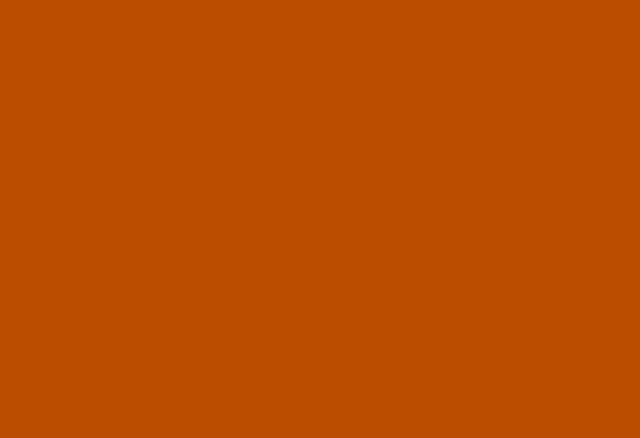
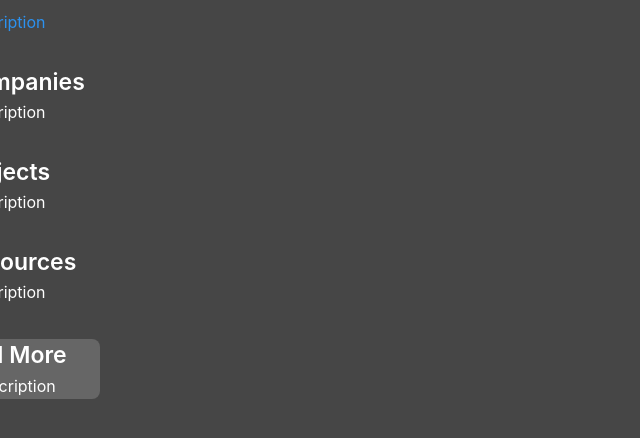
Before and after one commit to Krupko/idea-manager, a React (Vite) app: page / in a window 1280 px wide. Shown: the top 438 px of the page, without its empty margins (0-640 px from the left). Built offline with nearby package versions, Linux system fonts and the light colour scheme.

Commit message:
Добавлен sidebar

```diff
--- a/src/App/App.scss
+++ b/src/App/App.scss
@@ -1,51 +1 @@
 @use '../scss/mixins-flex.scss' as *;
-
-.frame {
-  align-items: stretch;
-  background-color: var(--color-bg-basic);
-  display: flex;
-  height: 1160px;
-  justify-content: flex-start;
-  width: 1600px;
-}
-
-.sitebar {
-  background-color: var(--color-bg-black);
-  height: 100%;
-  width: 65px;
-
-  padding: {
-    bottom: 20px;
-    top: 33px;
-  }
-
-  @include flex-col-betw-center;
-}
-
-.list-icon {
-  @include flex-col-betw-center;
-
-  row-gap: 44px;
-}
-
-.sitebar-icon {
-  color: var(--color-white);
-  height: 30px;
-  transition: 0.5s;
-  width: 60px;
-
-  &:hover {
-    color: var(--color-grei);
-  }
-}
-
-.sitebar-button {
-  cursor: pointer;
-
-  @include flex-center;
-}
-
-.test {
-  height: auto;
-  width: 100%;
-}
--- a/src/App/App.tsx
+++ b/src/App/App.tsx
@@ -1,46 +1,8 @@
 import './App.scss';
-import { Burger } from '@/components/ui/Icon/Burger';
-import { Button } from '../components/Button/Button.tsx';
-import { Download } from '@/components/ui/Icon/Download.tsx';
-import { Bell } from '@/components/ui/Icon/Bell.tsx';
-import { Box } from '@/components/ui/Icon/Box.tsx';
-import { Heart } from '@/components/ui/Icon/Heart.tsx';
-import { Github } from '@/components/ui/Icon/Github.tsx';
-import { Image } from '@/components/ui/Icon/Image.tsx';
-import { Command } from '@/components/ui/Icon/Command.tsx';
-import { Mapping } from '@/components/ui/Icon/Mapping.tsx';
-import { Instagram } from '@/components/ui/Icon/Imstagram.tsx';
-import { Frame } from '@/components/ui/Icon/Frame.tsx';
+import { Layout } from '@/components/layout/Layout';
 
 function App() {
-  return (
-    <>
-      <main className='frame'>
-        <section className='sitebar'>
-          <div className='list-icon'>
-            <Button className='sitebar-button'>
-              <Burger className='sitebar-icon' />
-            </Button>
-            <Bell className='sitebar-icon' />
-            <Box className='sitebar-icon' />
-            <Heart className='sitebar-icon' />
-            <Github className='sitebar-icon' />
-            <Command className='sitebar-icon' />
-            <Frame className='sitebar-icon' />
-            <Image className='sitebar-icon' />
-            <Mapping className='sitebar-icon' />
-            <Instagram className='sitebar-icon' />
-          </div>
-
-          <Button className='sitebar-button'>
-            <Download className='sitebar-icon' />
-          </Button>
-        </section>
-
-        <div className='test bg-amber-700'></div>
-      </main>
-    </>
-  );
+  return <Layout />;
 }
 
 export default App;
--- a/src/components/Button/Button.tsx
+++ b/src/components/Button/Button.tsx
@@ -3,7 +3,7 @@ import type { ReactNode } from 'react';
 export interface ButtonProps {
   onClick?: () => void;
   className?: string;
-  children?: ReactNode | string;
+  children?: ReactNode;
 }
 
 export const Button = ({ onClick, className = '', children }: ButtonProps) => {
--- /dev/null
+++ b/src/components/layout/Header/Header.tsx
@@ -0,0 +1,3 @@
+export const Header = () => {
+  return <header className='header'></header>;
+};
--- /dev/null
+++ b/src/components/layout/Layout.scss
@@ -0,0 +1,27 @@
+.frame {
+  align-items: stretch;
+  background-color: var(--color-bg-basic);
+  display: flex;
+  height: 1160px;
+  justify-content: flex-start;
+  width: 1600px;
+}
+
+.content {
+  display: flex;
+  flex-direction: column;
+  height: 100%;
+  width: 100%;
+}
+
+.header {
+  background-color: var(--color-bg-basic);
+  height: 85px;
+  width: 100%;
+}
+
+.section {
+  background-color: var(--color-bg-basic);
+  height: 100%;
+  width: 100%;
+}
--- /dev/null
+++ b/src/components/layout/Layout.tsx
@@ -0,0 +1,15 @@
+import './Layout.scss';
+import { Sidebar } from './Sidebar/Sidebar.tsx';
+import { Header } from './Header/Header';
+
+export const Layout = () => {
+  return (
+    <div className='frame'>
+      <Sidebar />
+      <div className='content'>
+        <Header />
+        <main className='section'>kljfl;asdkfjalsdfkjlasj</main>
+      </div>
+    </div>
+  );
+};
--- /dev/null
+++ b/src/components/layout/Sidebar/IconBar.tsx
@@ -0,0 +1,51 @@
+import {
+  Bell,
+  Box,
+  Command,
+  CloudDownload,
+  Heart,
+  Image as ImageIcon,
+  MapPin,
+  Menu as MenuIcon,
+  Ellipsis,
+} from 'lucide-react';
+import { Github } from '../../ui/Icon/Github.tsx';
+import { Instagram } from '../../ui/Icon/Instagram.tsx';
+import type React from 'react';
+
+interface IconItem {
+  id: string;
+  icon: React.ReactNode;
+}
+const topIcon: IconItem[] = [
+  { id: 'menu', icon: <MenuIcon /> },
+  { id: 'bell', icon: <Bell /> },
+  { id: 'box', icon: <Box /> },
+  { id: 'heart', icon: <Heart /> },
+  { id: 'github', icon: <Github /> },
+  { id: 'command', icon: <Command /> },
+  { id: 'ellipsis', icon: <Ellipsis /> },
+  { id: 'image', icon: <ImageIcon /> },
+  { id: 'mappin', icon: <MapPin /> },
+  { id: 'instagram', icon: <Instagram /> },
+];
+
+export const IconBar = () => {
+  return (
+    <aside className='aside'>
+      <nav className='nav-icon'>
+        <div className='list-icon'>
+          {topIcon.map((item) => (
+            <button className='sidebar-button' key={item.id}>
+              {item.icon}
+            </button>
+          ))}
+        </div>
+
+        <button className='sidebar-button'>
+          <CloudDownload className='sidebar-icon' />
+        </button>
+      </nav>
+    </aside>
+  );
+};
--- /dev/null
+++ b/src/components/layout/Sidebar/NavPanel.tsx
@@ -0,0 +1,34 @@
+import { Circle } from 'lucide-react';
+
+interface NavItem {
+  id: string;
+  icon?: React.ReactNode;
+  title: string;
+  description: string;
+  className?: string;
+}
+
+const navItem: NavItem[] = [
+  { id: 'my-tracks', icon: <Circle />, title: 'My Tracks', description: 'Description' },
+  { id: 'companies', icon: <Circle />, title: 'Companies', description: 'Description' },
+  { id: 'projects', icon: <Circle />, title: 'Projects', description: 'Description' },
+  { id: 'resources', icon: <Circle />, title: 'Resources', description: 'Description' },
+  { id: 'add-more', title: 'Add More', description: 'Description' },
+];
+
+export const NavPanel = () => {
+  return (
+    <aside className='list-button'>
+      <div className='logo'>trello</div>
+      {navItem.map((item) => (
+        <button className={item.id === 'add-more' ? 'add-more' : undefined} key={item.id}>
+          {item.icon}
+          <div className='button-text'>
+            <span className='button-title'>{item.title}</span>
+            <span>{item.description}</span>
+          </div>
+        </button>
+      ))}
+    </aside>
+  );
+};
--- /dev/null
+++ b/src/components/layout/Sidebar/Sidebar.scss
@@ -0,0 +1,120 @@
+@use '../../../scss/mixins-flex' as *;
+
+.aside {
+  height: 100%;
+
+  @include flex-start;
+}
+
+.nav-icon {
+  background-color: var(--color-bg-black);
+  height: 100%;
+  width: 65px;
+
+  padding: {
+    bottom: 20px;
+    top: 33px;
+  }
+
+  @include flex-col-betw-center;
+}
+
+.sidebar-button {
+  cursor: pointer;
+  font-family: var(--font-pop);
+
+  @include flex-center;
+
+  svg {
+    color: var(--color-white);
+    height: 30px;
+    transition: 0.5s;
+    width: 60px;
+
+    &:hover {
+      color: var(--color-grei);
+    }
+  }
+}
+
+.list-icon {
+  @include flex-col-betw-center;
+
+  row-gap: 44px;
+}
+
+.list-button {
+  color: var(--color-white);
+  height: 100%;
+  row-gap: 30px;
+  padding: {
+    left: 20px;
+    top: 35px;
+  }
+
+  @include flex-col-start-start;
+
+  button {
+    border-radius: 8px;
+    cursor: pointer;
+    height: 60px;
+    transition: 0.5s;
+    width: 175px;
+  }
+
+  button:not(:last-child) {
+    @include flex-start;
+
+    column-gap: 10px;
+    transition: 0.5s;
+
+    &:hover {
+      color: #2c92f0;
+    }
+
+    & > svg {
+      fill: #ea4335;
+      stroke: #ea4335;
+    }
+  }
+}
+
+.list-button > .add-more {
+  background-color: #666;
+
+  @include flex-col-center;
+
+  span {
+    width: 100%;
+  }
+
+  &:hover {
+    background-color: #a1a1a1;
+    color: var(--color-bg-black);
+  }
+}
+
+.logo {
+  margin-bottom: 65px;
+  font: {
+    size: 25px;
+    weight: 700;
+  }
+}
+
+.button-text {
+  @include flex-col-start-start;
+
+  font-weight: 400;
+  row-gap: 8px;
+}
+
+.button-title {
+  @include flex-start;
+
+  column-gap: 10px;
+  font: {
+    size: 23px;
+    weight: 600;
+  }
+}
--- /dev/null
+++ b/src/components/layout/Sidebar/Sidebar.tsx
@@ -0,0 +1,12 @@
+import './Sidebar.scss';
+import { IconBar } from './IconBar';
+import { NavPanel } from './NavPanel';
+
+export const Sidebar = () => {
+  return (
+    <div className='aside'>
+      <IconBar />
+      <NavPanel />
+    </div>
+  );
+};
--- a/src/scss/_mixins-flex.scss
+++ b/src/scss/_mixins-flex.scss
@@ -7,6 +7,13 @@
 @mixin flex-center {
   align-items: center;
   display: flex;
+  justify-content: center;
+}
+
+@mixin flex-col-center {
+  align-items: center;
+  display: flex;
+  flex-direction: column;
   justify-content: center;
 }
 
@@ -29,3 +36,10 @@
   flex-direction: column;
   justify-content: space-between;
 }
+
+@mixin flex-col-start-start {
+  align-items: flex-start;
+  display: flex;
+  flex-direction: column;
+  justify-content: flex-start;
+}
```
Also changed, not shown: src/components/ui/Icon/Instagram.tsx (renamed from src/components/ui/Icon/Imstagram.tsx).
